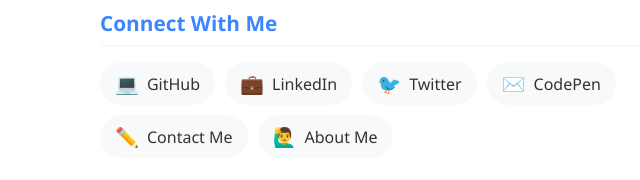
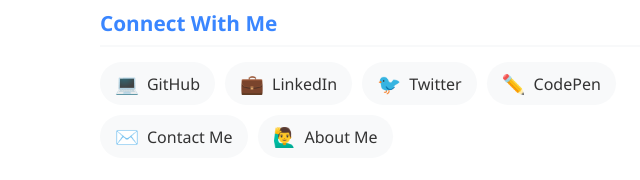
Before and after one commit to ogooluwa-cn/profile-card, a plain HTML site: page index.html in a window 1280 px wide. Shown: the part 564-744 px from the top of the page, 350-990 px from the left. Drawn offline with Linux system fonts and the light colour scheme.

Commit message:
my last commit

```diff
--- a/index.html
+++ b/index.html
@@ -86,7 +86,7 @@ I’m constantly exploring emerging frontend technologies, optimizing developer
                                     rel="noopener noreferrer"
                                     data-testid="test-user-social-codepen"
                                 >
-                                    <span class="social-icon">✉️</span> CodePen
+                                    <span class="social-icon">✏️</span> CodePen
                                 </a>
                             </li>
                              <li>
@@ -96,7 +96,7 @@ I’m constantly exploring emerging frontend technologies, optimizing developer
                                     rel="noopener noreferrer"
                                     data-testid="test-user-contact-page"
                                 >
-                                    <span class="social-icon">✏️</span> Contact Me
+                                    <span class="social-icon">✉️</span> Contact Me
                                 </a>
                             </li>
                             <li>
```
